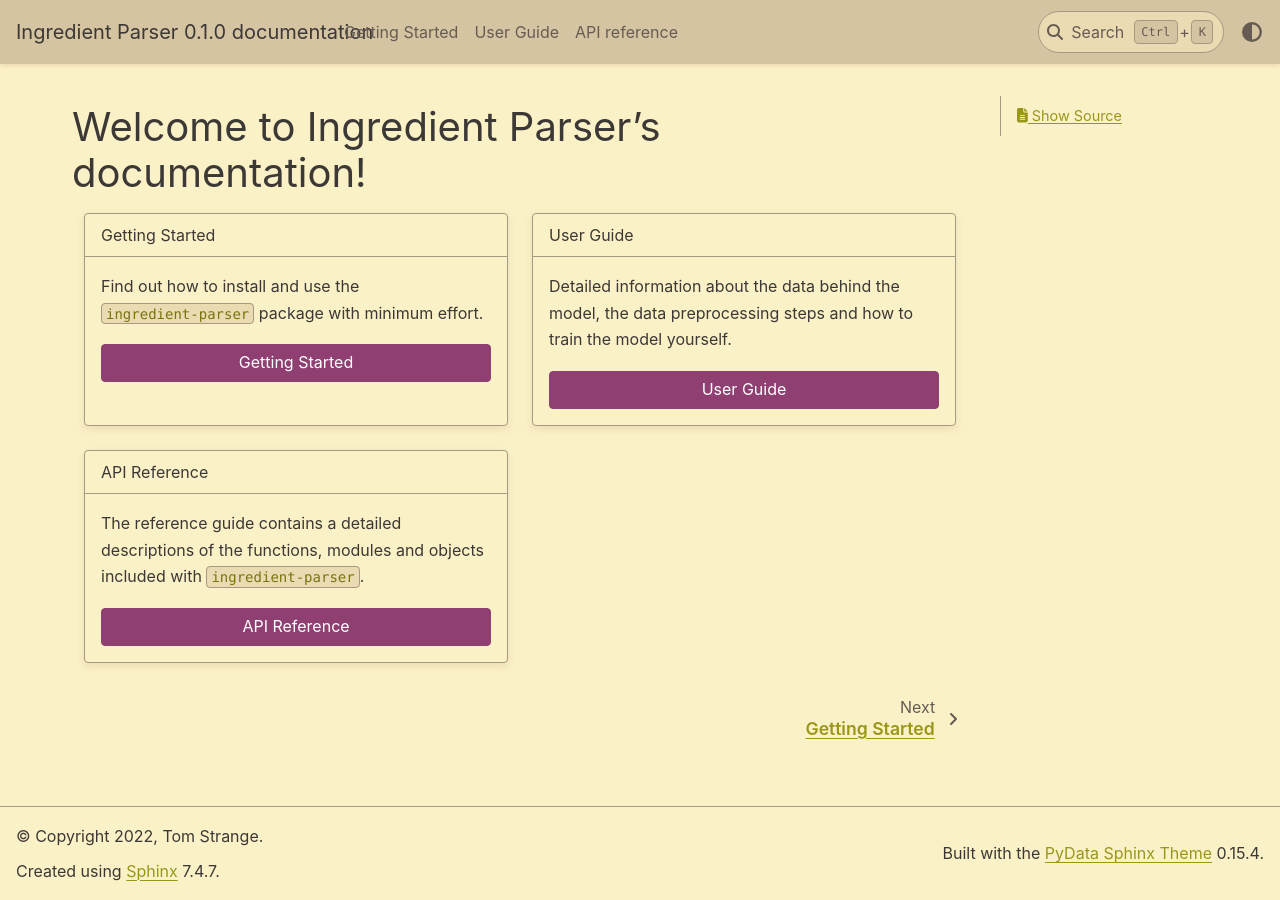
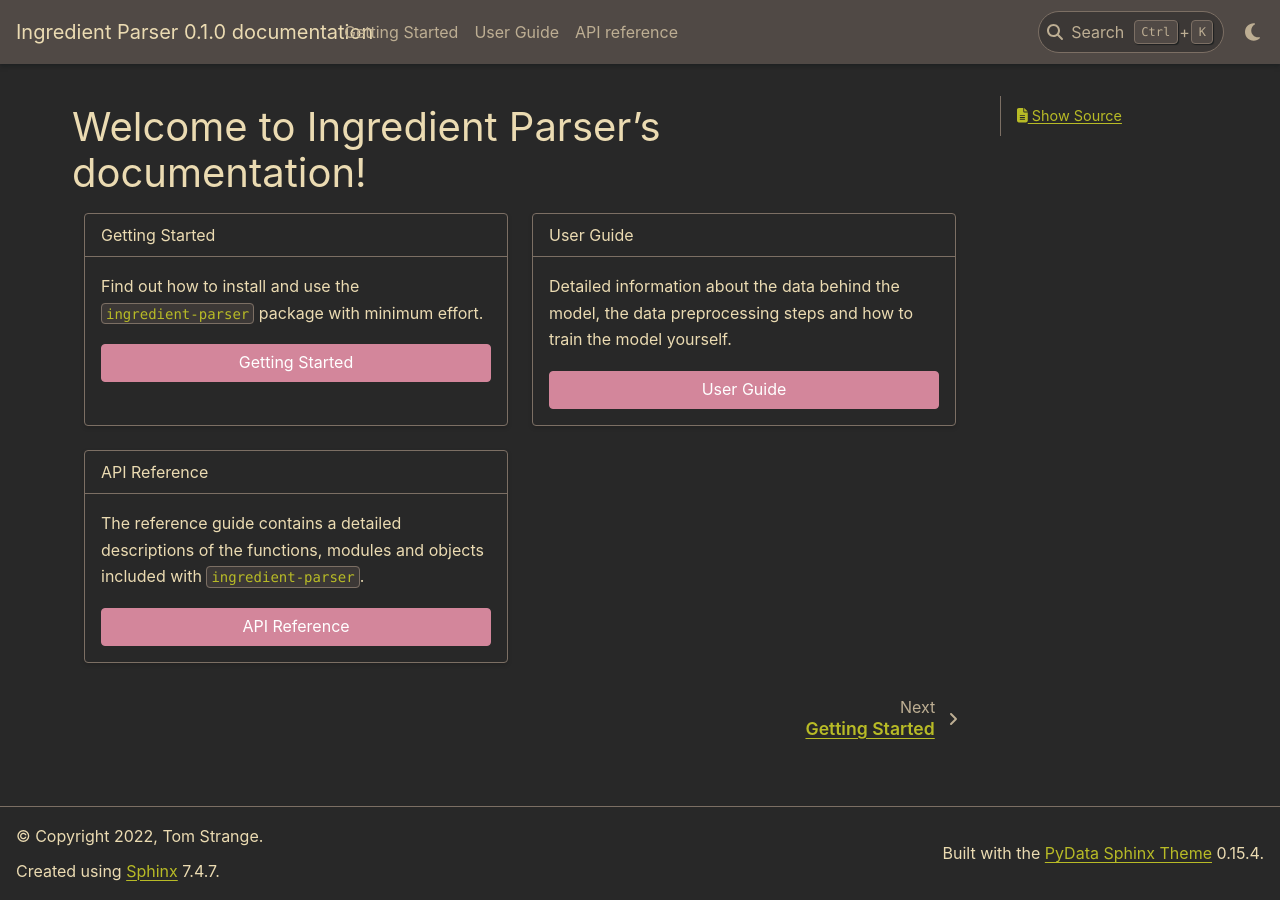
Before and after one commit to strangetom/ingredient-parser, a Sphinx documentation site: the page built from docs/source/index.rst, in a window 1280 px wide. Built offline with Sphinx 7.4.7 and the PyData theme 0.15.4, drawn with Linux system fonts in a browser that asks for light colours.

```diff
--- a/docs/source/conf.py
+++ b/docs/source/conf.py
@@ -37,6 +37,11 @@ html_theme = 'pydata_sphinx_theme'
 html_static_path = ['_static']
 html_css_files = ['custom.css', 'pygments.css']
 
+html_context = {
+   "default_mode": "dark"
+}
+
+
 html_theme_options = {
   "collapse_navigation": True,
    "pygment_light_style": "gruvbox-light",
```
